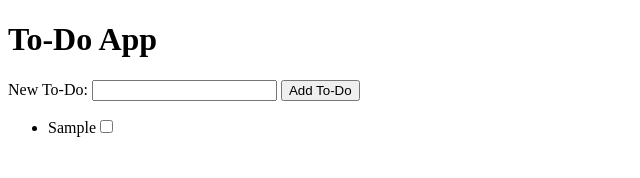
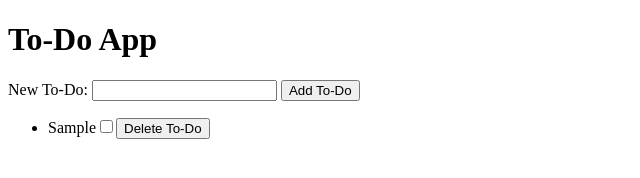
Before and after one commit to titchimoto/to-do-app, a plain HTML site: page index.html in a window 1280 px wide. Both pictures are taken after typing "Sample" into the empty fields and a click on the button "Add To-Do". Shown: the whole page, without its empty margins (0-640 px from the left). Drawn offline with Linux system fonts and the light colour scheme.

Commit message:
Assignment 7 Delete Feature: Completed

```diff
--- a/app.js
+++ b/app.js
@@ -12,21 +12,32 @@ function onReady() {
 
     let checkbox = document.createElement('input');
 
+    let deleteButton = document.createElement('input');
+
+    deleteButton.type = "submit";
+
+    deleteButton.value ="Delete To-Do";
+
     checkbox.type = "checkbox";
 
     newLi.textContent = title;
 
     newLi.appendChild(checkbox);
 
+    newLi.appendChild(deleteButton);
+
     toDoList.appendChild(newLi);
 
     newToDoText.value = '';
 
-
+    deleteButton.addEventListener('click', event => {
+      toDoList.removeChild(newLi);
+    })
 
   });
 }
 
+
 window.onload = function() {
    onReady();
  };
```
Also changed, not shown: index.html (+4 -0 lines).
